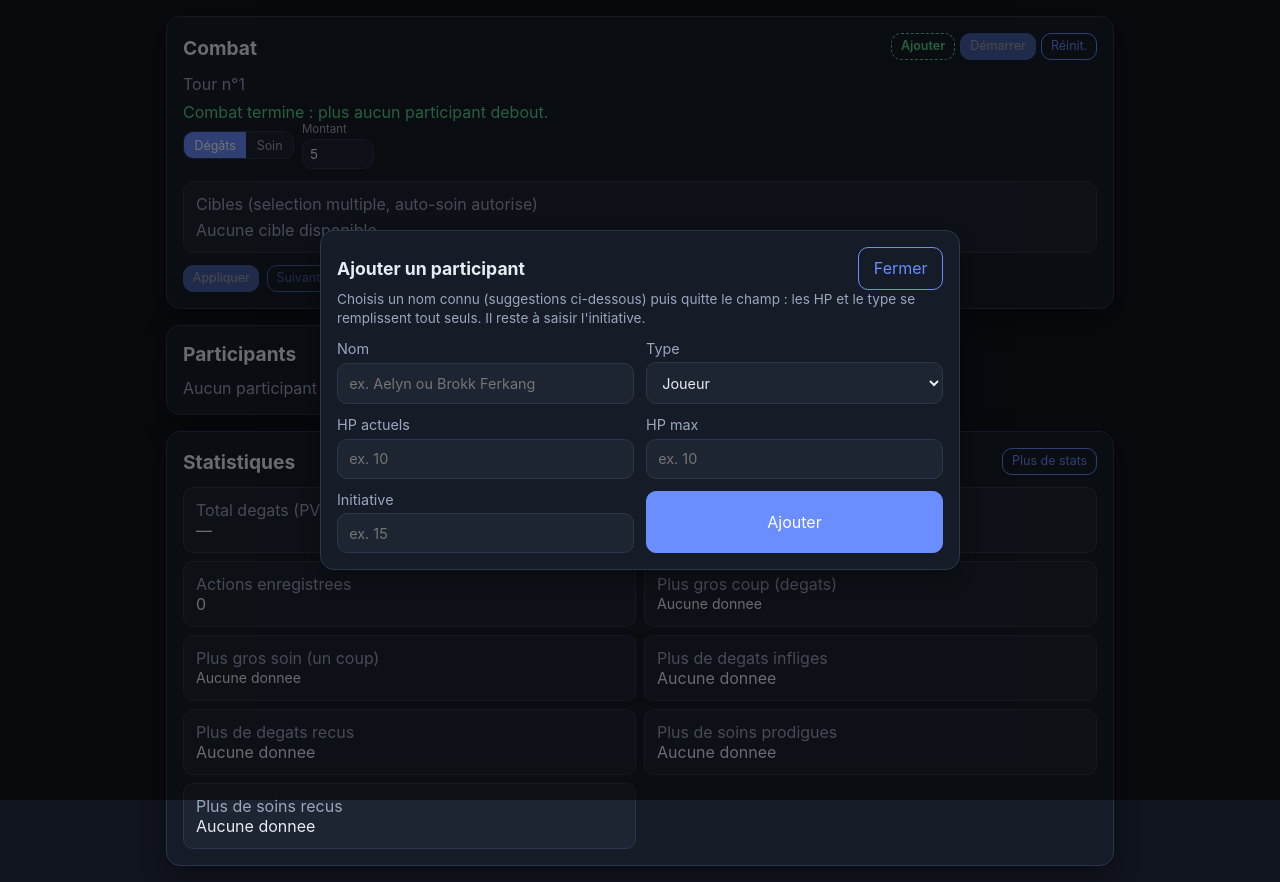
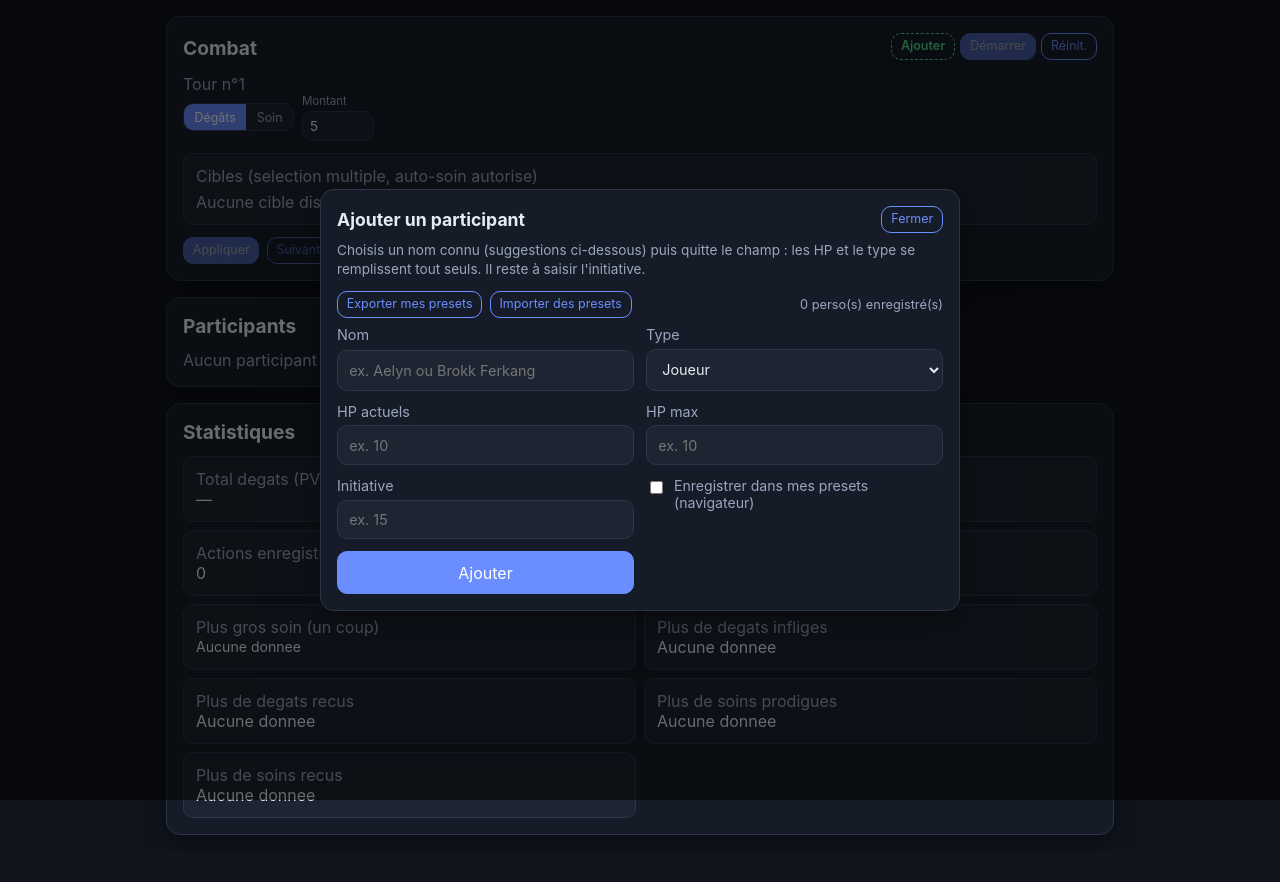
Before and after one commit to AlexandreGaultier/JDR-fight-tools, a React (Vite) app: page / in a window 1280 px wide. Both pictures are taken after typing "5" into the empty fields and a click on the button "Ajouter". After the commit the page ends 851 px from the top, so only its background shows below. Built offline with nearby package versions, Linux system fonts and the light colour scheme.

Commit message:
add preset storage

```diff
--- a/src/App.css
+++ b/src/App.css
@@ -484,6 +484,74 @@ button.danger {
   line-height: 1.4;
 }
 
+.modal-title-row {
+  align-items: center;
+  margin-bottom: var(--space-2);
+}
+
+.modal-title-row h3 {
+  margin: 0;
+}
+
+.btn-modal-close {
+  flex-shrink: 0;
+}
+
+.user-presets-toolbar {
+  display: flex;
+  flex-wrap: wrap;
+  align-items: center;
+  gap: 0.45rem;
+  margin-bottom: var(--space-2);
+}
+
+.user-presets-count {
+  font-size: 0.8rem;
+  width: 100%;
+}
+
+@media (min-width: 500px) {
+  .user-presets-count {
+    width: auto;
+    margin-left: auto;
+  }
+}
+
+.add-modal-feedback {
+  margin: 0 0 var(--space-2);
+  font-size: 0.85rem;
+  color: var(--success);
+}
+
+.add-modal-feedback.is-error {
+  color: var(--danger);
+}
+
+.checkbox-row {
+  display: flex;
+  flex-direction: row;
+  align-items: flex-start;
+  gap: 0.5rem;
+  font-size: 0.88rem;
+  color: var(--text-muted);
+}
+
+.checkbox-row input {
+  margin-top: 0.25rem;
+}
+
+.visually-hidden {
+  position: absolute;
+  width: 1px;
+  height: 1px;
+  padding: 0;
+  margin: -1px;
+  overflow: hidden;
+  clip: rect(0, 0, 0, 0);
+  white-space: nowrap;
+  border: 0;
+}
+
 @media (min-width: 700px) {
   .app {
     grid-template-columns: 1fr 1fr;
--- a/src/App.tsx
+++ b/src/App.tsx
@@ -1,5 +1,17 @@
-import { lazy, Suspense, useEffect, useMemo, useState } from 'react'
-import { findParticipantPreset, PARTICIPANT_PRESETS } from './participantPresets'
+import { lazy, Suspense, useEffect, useMemo, useRef, useState } from 'react'
+import {
+  findParticipantPreset,
+  normalizePresetName,
+  PARTICIPANT_PRESETS,
+  type ParticipantPreset,
+} from './participantPresets'
+import {
+  exportUserPresetsToFile,
+  loadUserPresets,
+  parseUserPresetsFromJson,
+  saveUserPresets,
+  upsertUserPreset,
+} from './userPresetStorage'
 import './App.css'
 
 const StatsDetailModal = lazy(async () => {
@@ -137,10 +149,18 @@ function App() {
   const [editingParticipantId, setEditingParticipantId] = useState<string | null>(null)
   const [isApplyLocked, setIsApplyLocked] = useState<boolean>(false)
   const [isStatsModalOpen, setIsStatsModalOpen] = useState<boolean>(false)
+  const [userPresets, setUserPresets] = useState<ParticipantPreset[]>(() => loadUserPresets())
+  const [savePresetOnAdd, setSavePresetOnAdd] = useState<boolean>(false)
+  const [addModalFeedback, setAddModalFeedback] = useState<{ text: string; variant: 'success' | 'error' } | null>(null)
+  const importPresetsInputRef = useRef<HTMLInputElement>(null)
 
   useEffect(() => {
     localStorage.setItem(STORAGE_KEY, JSON.stringify(state))
   }, [state])
+
+  useEffect(() => {
+    saveUserPresets(userPresets)
+  }, [userPresets])
 
   useEffect(() => {
     if (!isApplyLocked) {
@@ -235,12 +255,24 @@ function App() {
       setState((previous) => ({ ...previous, participants: updatedParticipants, nextOrder: previous.nextOrder + 1 }))
     }
 
+    if (savePresetOnAdd) {
+      setUserPresets((previous) =>
+        upsertUserPreset(previous, {
+          name,
+          kind: addForm.kind,
+          hpMax,
+          hpCurrent,
+        }),
+      )
+    }
+
     setAddForm(initialAddForm)
+    setSavePresetOnAdd(false)
     setIsAddModalOpen(false)
   }
 
   function applyPresetForName(rawName: string): void {
-    const preset = findParticipantPreset(rawName)
+    const preset = findParticipantPreset(rawName, userPresets)
     if (!preset) {
       return
     }
@@ -441,6 +473,17 @@ function App() {
     }
   }, [state.events])
 
+  const mergedPresetOptions = useMemo(() => {
+    const map = new Map<string, ParticipantPreset>()
+    for (const preset of PARTICIPANT_PRESETS) {
+      map.set(normalizePresetName(preset.name), preset)
+    }
+    for (const preset of userPresets) {
+      map.set(normalizePresetName(preset.name), preset)
+    }
+    return Array.from(map.values()).sort((a, b) => a.name.localeCompare(b.name, 'fr'))
+  }, [userPresets])
+
   const playerColorById = useMemo(() => {
     const colors = ['player-green', 'player-blue', 'player-yellow', 'player-purple']
     const map: Record<string, string> = {}
@@ -462,6 +505,34 @@ function App() {
     return playerColorById[participant.id] ?? 'player-green'
   }
 
+  function handleExportUserPresets(): void {
+    exportUserPresetsToFile(userPresets)
+    setAddModalFeedback({ text: 'Fichier JSON téléchargé.', variant: 'success' })
+  }
+
+  function handleImportUserPresetsFile(event: React.ChangeEvent<HTMLInputElement>): void {
+    const file = event.target.files?.[0]
+    event.target.value = ''
+    if (!file) {
+      return
+    }
+    const reader = new FileReader()
+    reader.onload = () => {
+      try {
+        const text = String(reader.result)
+        const next = parseUserPresetsFromJson(text)
+        setUserPresets(next)
+        setAddModalFeedback({ text: `Import réussi : ${next.length} entrée(s).`, variant: 'success' })
+      } catch (error) {
+        setAddModalFeedback({
+          text: error instanceof Error ? error.message : 'Import impossible.',
+          variant: 'error',
+        })
+      }
+    }
+    reader.readAsText(file)
+  }
+
   return (
     <main className="app">
       <section className="panel combat-panel">
@@ -474,6 +545,8 @@ function App() {
               title="Ajouter un participant"
               onClick={() => {
                 setAddForm(initialAddForm)
+                setSavePresetOnAdd(false)
+                setAddModalFeedback(null)
                 setIsAddModalOpen(true)
               }}
             >
@@ -489,7 +562,6 @@ function App() {
         </div>
 
         <p className="muted">Tour n°{state.round}</p>
-        {winnerLabel && <p className="winner">{winnerLabel}</p>}
         {errorMessage && <p className="error">{errorMessage}</p>}
 
         {activeParticipant && (
@@ -600,9 +672,11 @@ function App() {
       <section className="panel">
         <div className="stats-heading">
           <h2>Statistiques</h2>
-          <button type="button" className="btn-sm secondary" onClick={() => setIsStatsModalOpen(true)}>
-            Plus de stats
-          </button>
+          {state.events.length > 0 && (
+            <button type="button" className="btn-sm secondary" onClick={() => setIsStatsModalOpen(true)}>
+              Plus de stats
+            </button>
+          )}
         </div>
         <div className="stats-grid">
           <div className="stat-card">
@@ -654,10 +728,10 @@ function App() {
 
       {isAddModalOpen && (
         <div className="modal-backdrop" onClick={() => setIsAddModalOpen(false)}>
-          <div className="modal" onClick={(event) => event.stopPropagation()}>
-            <div className="row">
+          <div className="modal modal-add-participant" onClick={(event) => event.stopPropagation()}>
+            <div className="row modal-title-row">
               <h3>Ajouter un participant</h3>
-              <button className="secondary" onClick={() => setIsAddModalOpen(false)}>
+              <button type="button" className="secondary btn-sm btn-modal-close" onClick={() => setIsAddModalOpen(false)}>
                 Fermer
               </button>
             </div>
@@ -665,9 +739,29 @@ function App() {
               Choisis un nom connu (suggestions ci-dessous) puis quitte le champ : les HP et le type se remplissent tout seuls. Il reste à saisir
               l&apos;initiative.
             </p>
+            <div className="user-presets-toolbar">
+              <button type="button" className="btn-sm secondary" onClick={handleExportUserPresets}>
+                Exporter mes presets
+              </button>
+              <button type="button" className="btn-sm secondary" onClick={() => importPresetsInputRef.current?.click()}>
+                Importer des presets
+              </button>
+              <input
+                ref={importPresetsInputRef}
+                type="file"
+                accept="application/json,.json"
+                className="visually-hidden"
+                aria-hidden="true"
+                onChange={handleImportUserPresetsFile}
+              />
+              <span className="muted user-presets-count">{userPresets.length} perso(s) enregistré(s)</span>
+            </div>
+            {addModalFeedback && (
+              <p className={`add-modal-feedback ${addModalFeedback.variant === 'error' ? 'is-error' : ''}`}>{addModalFeedback.text}</p>
+            )}
             <datalist id="participant-preset-datalist">
-              {PARTICIPANT_PRESETS.map((preset) => (
-                <option key={preset.name} value={preset.name} />
+              {mergedPresetOptions.map((preset) => (
+                <option key={`${normalizePresetName(preset.name)}-${preset.kind}`} value={preset.name} />
               ))}
             </datalist>
             <form className="grid-form" onSubmit={handleAddParticipant}>
@@ -720,6 +814,14 @@ function App() {
                   onChange={(event) => setAddForm((previous) => ({ ...previous, initiative: event.target.value }))}
                 />
               </label>
+              <label className="checkbox-row">
+                <input
+                  type="checkbox"
+                  checked={savePresetOnAdd}
+                  onChange={(event) => setSavePresetOnAdd(event.target.checked)}
+                />
+                <span>Enregistrer dans mes presets (navigateur)</span>
+              </label>
               <button type="submit">Ajouter</button>
             </form>
           </div>
@@ -748,9 +850,9 @@ function App() {
       {editingParticipant && (
         <div className="modal-backdrop" onClick={() => setEditingParticipantId(null)}>
           <div className="modal" onClick={(event) => event.stopPropagation()}>
-            <div className="row">
+            <div className="row modal-title-row">
               <h3>Modifier {editingParticipant.name}</h3>
-              <button className="secondary" onClick={() => setEditingParticipantId(null)}>
+              <button type="button" className="secondary btn-sm btn-modal-close" onClick={() => setEditingParticipantId(null)}>
                 Fermer
               </button>
             </div>
--- a/src/participantPresets.ts
+++ b/src/participantPresets.ts
@@ -32,10 +32,18 @@ export function normalizePresetName(value: string): string {
     .toLowerCase()
 }
 
-export function findParticipantPreset(name: string): ParticipantPreset | undefined {
+/** Cherche d'abord dans les presets perso (localStorage), puis dans la liste de base. */
+export function findParticipantPreset(
+  name: string,
+  userPresets: readonly ParticipantPreset[] = [],
+): ParticipantPreset | undefined {
   const key = normalizePresetName(name)
   if (!key) {
     return undefined
   }
+  const fromUser = userPresets.find((preset) => normalizePresetName(preset.name) === key)
+  if (fromUser) {
+    return fromUser
+  }
   return PARTICIPANT_PRESETS.find((preset) => normalizePresetName(preset.name) === key)
 }
--- /dev/null
+++ b/src/userPresetStorage.ts
@@ -0,0 +1,91 @@
+import { normalizePresetName, type ParticipantPreset, type PresetKind } from './participantPresets'
+
+export const USER_PRESETS_STORAGE_KEY = 'jdr-fight-tools-user-presets-v1'
+
+export function loadUserPresets(): ParticipantPreset[] {
+  try {
+    const raw = localStorage.getItem(USER_PRESETS_STORAGE_KEY)
+    if (!raw) {
+      return []
+    }
+    const parsed = JSON.parse(raw) as unknown
+    if (!Array.isArray(parsed)) {
+      return []
+    }
+    return parsed.filter(isValidPresetEntry)
+  } catch {
+    return []
+  }
+}
+
+export function saveUserPresets(presets: ParticipantPreset[]): void {
+  localStorage.setItem(USER_PRESETS_STORAGE_KEY, JSON.stringify(presets))
+}
+
+function isValidPresetEntry(item: unknown): item is ParticipantPreset {
+  if (!item || typeof item !== 'object') {
+    return false
+  }
+  const o = item as Record<string, unknown>
+  const name = o.name
+  const kind = o.kind
+  const hpMax = o.hpMax
+  const hpCurrent = o.hpCurrent
+  if (typeof name !== 'string' || name.trim() === '') {
+    return false
+  }
+  if (kind !== 'player' && kind !== 'monster') {
+    return false
+  }
+  if (typeof hpMax !== 'number' || typeof hpCurrent !== 'number') {
+    return false
+  }
+  if (hpMax <= 0 || hpCurrent < 0 || hpCurrent > hpMax) {
+    return false
+  }
+  return true
+}
+
+/** Ajoute ou remplace un preset (clé = nom normalisé comme dans participantPresets). */
+export function upsertUserPreset(list: ParticipantPreset[], preset: ParticipantPreset): ParticipantPreset[] {
+  const key = normalizePresetName(preset.name)
+  const without = list.filter((p) => normalizePresetName(p.name) !== key)
+  return [...without, { ...preset, name: preset.name.trim() }]
+}
+
+export function parseUserPresetsFromJson(text: string): ParticipantPreset[] {
+  const parsed = JSON.parse(text) as unknown
+  if (!Array.isArray(parsed)) {
+    throw new Error('Le JSON doit être un tableau de presets.')
+  }
+  const out: ParticipantPreset[] = []
+  for (let i = 0; i < parsed.length; i += 1) {
+    const item = parsed[i]
+    if (!item || typeof item !== 'object') {
+      throw new Error(`Entrée invalide à l'index ${i}.`)
+    }
+    const o = item as Record<string, unknown>
+    const name = typeof o.name === 'string' ? o.name.trim() : ''
+    const kind = o.kind === 'player' || o.kind === 'monster' ? o.kind : null
+    const hpMax = Number(o.hpMax)
+    const hpCurrent = Number(o.hpCurrent)
+    if (!name || !kind || Number.isNaN(hpMax) || Number.isNaN(hpCurrent)) {
+      throw new Error(`Entrée invalide à l'index ${i} (nom, type ou HP).`)
+    }
+    if (hpMax <= 0 || hpCurrent < 0 || hpCurrent > hpMax) {
+      throw new Error(`HP invalides à l'index ${i}.`)
+    }
+    out.push({ name, kind: kind as PresetKind, hpMax, hpCurrent })
+  }
+  return out
+}
+
+export function exportUserPresetsToFile(presets: ParticipantPreset[]): void {
+  const blob = new Blob([JSON.stringify(presets, null, 2)], { type: 'application/json;charset=utf-8' })
+  const url = URL.createObjectURL(blob)
+  const a = document.createElement('a')
+  a.href = url
+  a.download = `jdr-presets-perso-${new Date().toISOString().slice(0, 10)}.json`
+  a.click()
+  URL.revokeObjectURL(url)
+}
```
